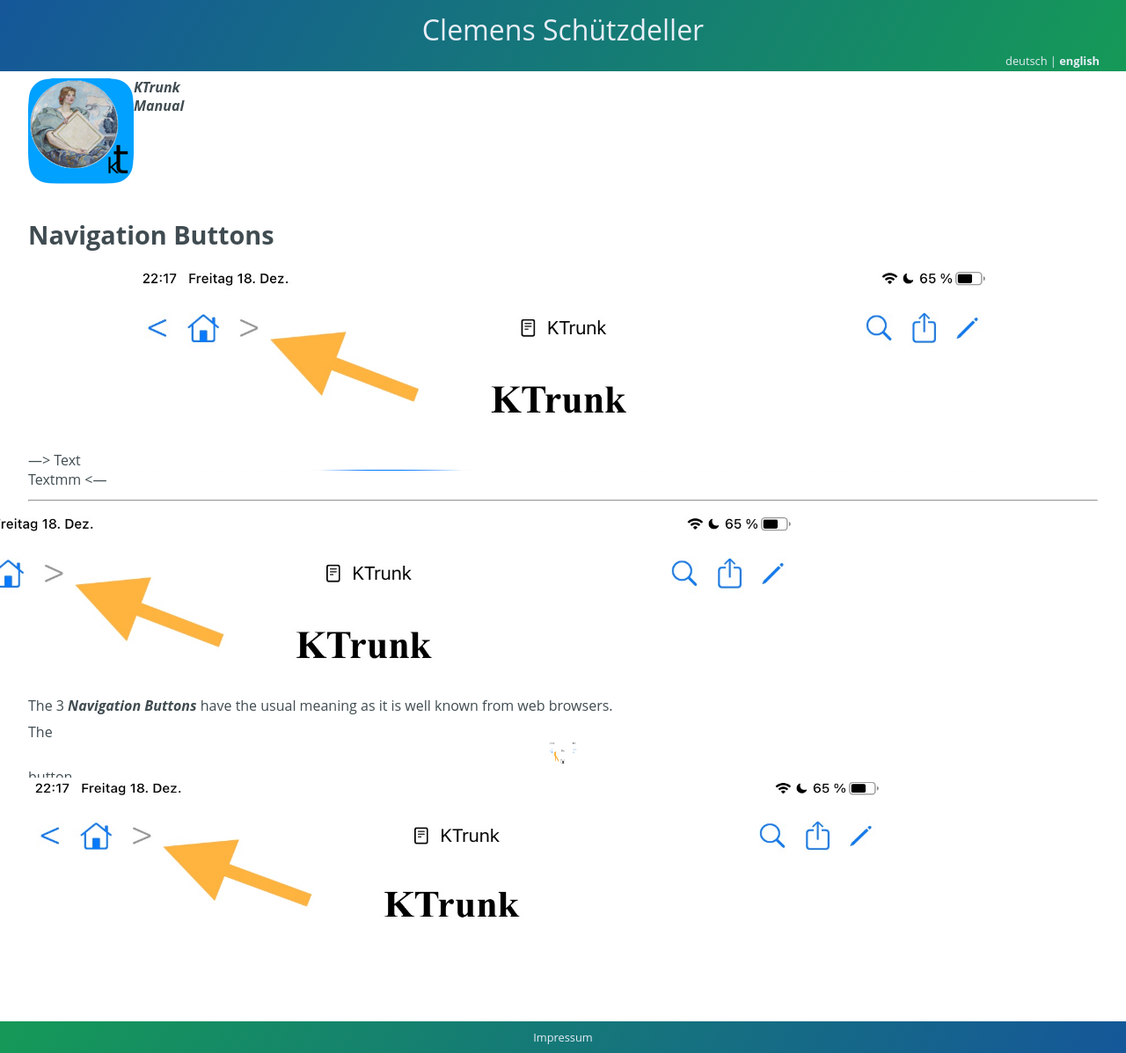
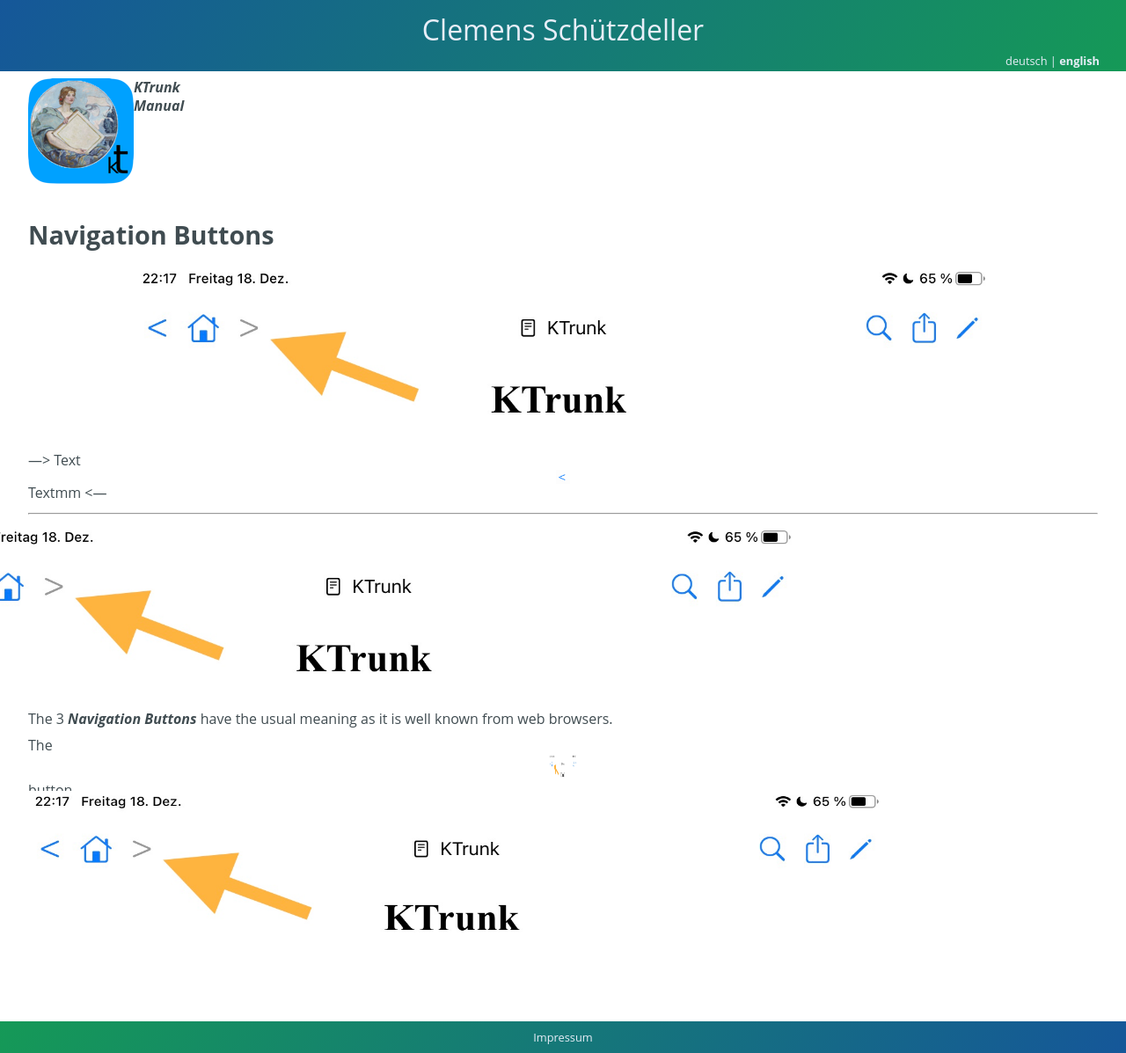
Before and after one commit to cs-LA/home, a Jekyll site: the page built from KTrunk/Manual/NavigationButtons.md, in a window 1280 px wide. Shown: the whole page at 88% size. Built offline with Jekyll 4.4.1, drawn with Linux system fonts in a browser that asks for light colours; our own code applies the rules of GitHub Pages for plain Markdown files.

Commit message:
Update NavigationButtons.md

```diff
--- a/KTrunk/Manual/NavigationButtons.md
+++ b/KTrunk/Manual/NavigationButtons.md
@@ -15,7 +15,7 @@
 
 
 
----> Text <img src="NavigationButtonBackward.jpg" width=1em height=1em> Textmm <---
+---> Text <img src="NavigationButtonBackward.jpg" style="width: 1em; height: 1em;"> Textmm <---
 
 ---
 
```
